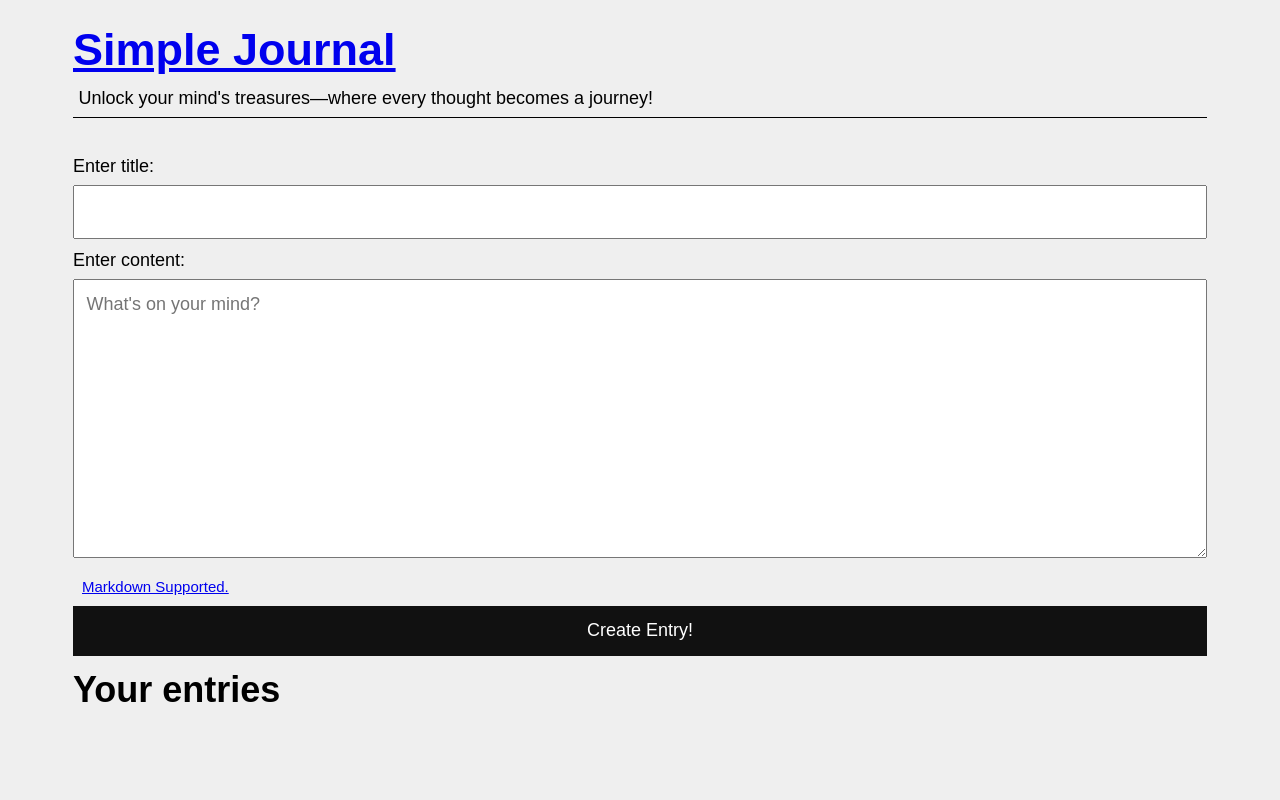
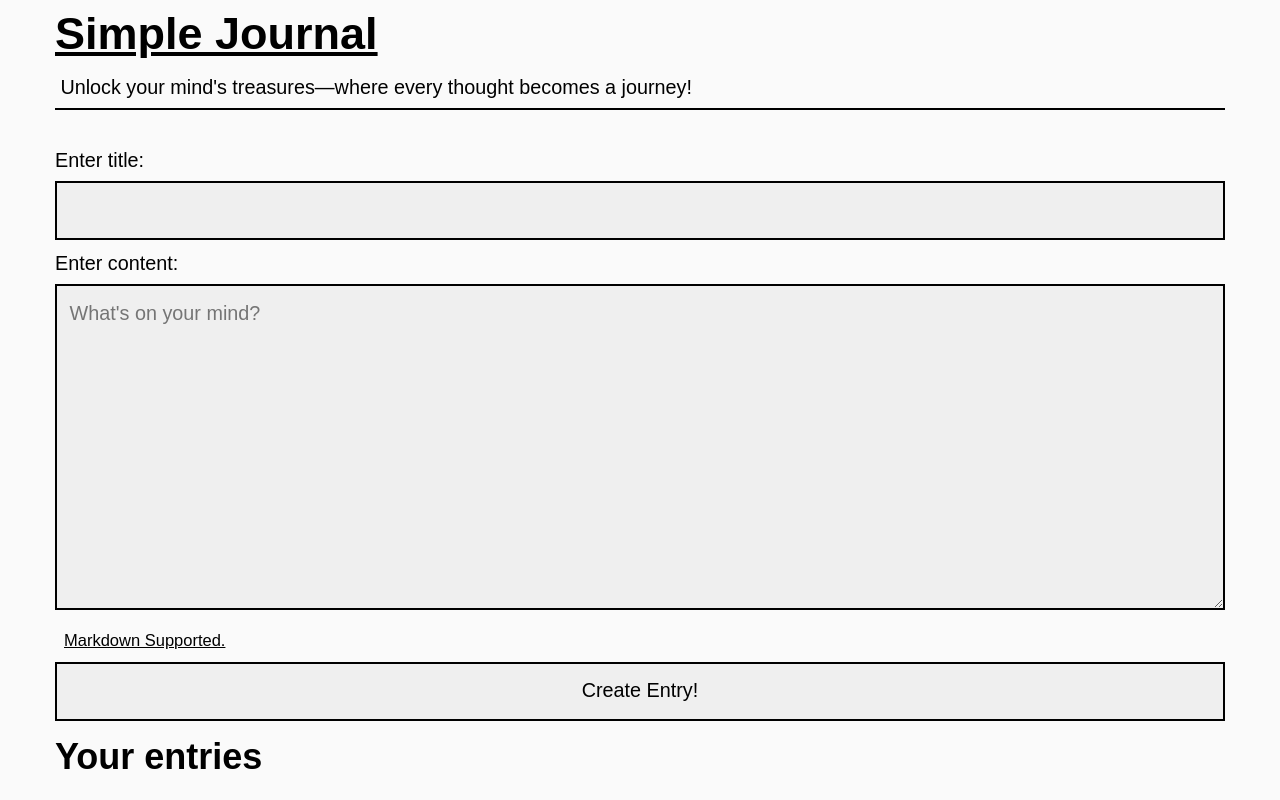
Before and after one commit to vachan-maker/simple-journal, a Flask app: page / in a window 1280 px wide. Run offline with Flask 3, Linux system fonts and the light colour scheme; data that the repository does not hold is empty; some web fonts are replaced.

Commit message:
cleaning up css and added dark mode and light mode

```diff
--- a/simpleJournal/static/style.css
+++ b/simpleJournal/static/style.css
@@ -1,12 +1,29 @@
 :root {
-    --bg-light:#efefef;
-    --bg-dark: #111111;
-    --bg-dark-secondary:#1a1a1a;
+    --bg: #fafafa;
+    --bg-secondary:#efefef;
+    --text: #000000;
+    --card-text: var(--text);
+    --border: 2px solid var(--text);
     --yellow:#fff740;
     --light-yellow:#feff9c;
     --blue: #7afcff;
     --pink:#ff65a3;
     --light-pink:#ff7eb9;
+    --green:#2E7D32;
+    --sans:'Supreme', Arial, sans-serif;
+}
+@media (prefers-color-scheme: dark) {
+    :root {
+        --bg:#111111;
+        --bg-secondary: #1a1a1a;
+        --text:#fafafa;
+        --card-text: #000;
+        --border: 2px solid var(--text);
+        --pink:#980046;
+        --green:#2E7D32;
+
+
+    }
 }
 * {
     box-sizing: border-box;
@@ -15,23 +32,25 @@
 }
 html {
     font-size:18px;
+    scroll-behavior: smooth;
 }
 header {
     margin-bottom: 2rem;
-    border-bottom: 1px solid black;
+    border-bottom: var(--border)
 }
 body
 {
-    font-family: 'Supreme', sans-serif;
-    font-size:1rem;
-    line-height: 1.4;
+    font-family: var(--sans);
+    color: var(--text);
+    font-size:1.1rem;
+    line-height: 1.5;
     max-width: 65rem;
     margin: 0 auto;
-    padding: 1rem;
-    background-color: var(--bg-light);
+    background: var(--bg);
 }
 h1, h2, h3, h4, h5, h6{
     font-family: 'Chubbo', sans-serif;
+    color: var(--text);
 }
 h1 {
     font-size: 2.5rem;
@@ -56,6 +75,10 @@ h5 {
 h6 {
     font-size: 1rem;
 }
+a,
+a:visited {
+    color: var(--text);
+}
 .flex {
     display: flex;
 }
@@ -68,7 +91,17 @@ h6 {
 label {
     margin-bottom: 0.3rem;
 }
+input[type="text"],textarea{
+    background-color: var(--bg-secondary);
+    border: 1px solid var(--bg-secondary);
+}
+button {
+    background-color: var(--bg-secondary);
+    cursor: pointer;
+}
 input[type="text"],textarea,button {
+    border: var(--border);
+    color: var(--text);
     font: inherit;
     padding: 0.7rem;
     margin-bottom: 0.5rem;
@@ -80,14 +113,8 @@ input[type="text"],textarea,button {
     font-size: smaller;
     margin-bottom:0.5rem;
 }
-button {
-    border:none;
-    cursor: pointer;
-    background-color: #111111;
-    color: white;
-}
 button:hover {
-    background-color: #1a1a1a;
+    background-color: var(--green);
 }
 .entries-grid {
     display: grid;
@@ -109,24 +136,25 @@ button:hover {
 /* .entry > text {
     text-overflow: ellipsis;
 } */
-h1 a:visited {
-    color:black;
-
-}
 .yellow {
     background-color: var(--yellow);
+    color: var(--card-text);
 }
 .light-yellow {
     background-color: var(--light-yellow);
+    color: var(--card-text);
 }
 .blue {
     background-color:var(--blue);
+    color: var(--card-text);
 }
 .pink {
     background-color:var(--pink);
+    color: var(--card-text);
 }
 .light-pink {
     background-color: var(--light-pink);
+    color: var(--card-text);
 }
 .journalEntry {
     max-width: 50rem;
@@ -167,7 +195,7 @@ p {
     padding: 0.7rem;
     background-color: bisque;
     text-decoration: none;
-    background-color: #71BC78;
+    background-color: var(--green);
     text-align: center;
     width:50%;
     height: fit-content;
```
